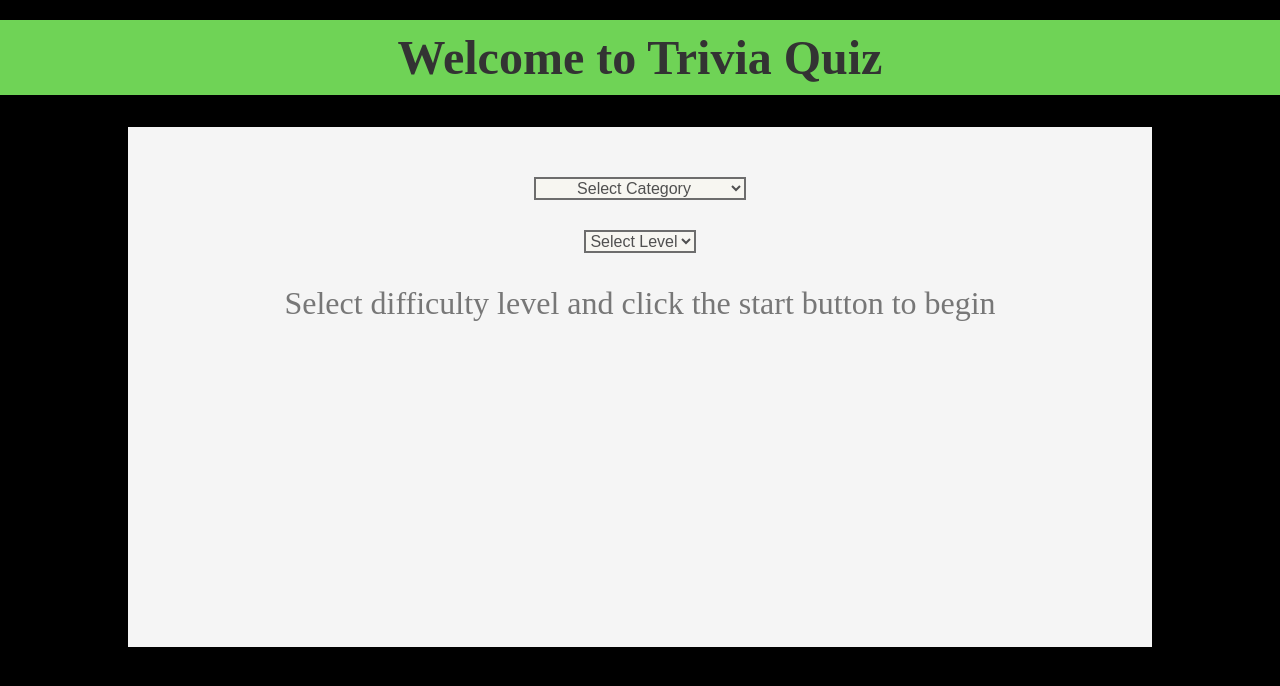
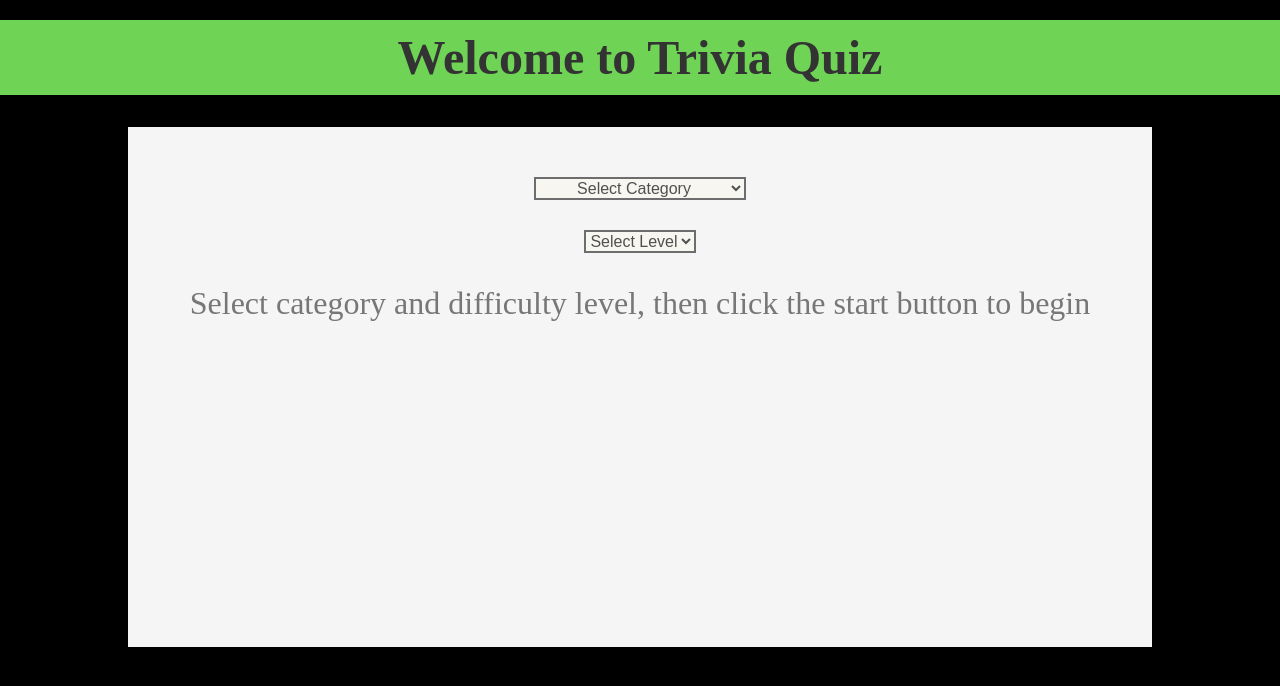
Before and after one commit to paulcullen79/quizApp, a plain HTML site: page index.html in a window 1280 px wide. Drawn offline with Linux system fonts and the light colour scheme.

Commit message:
welcome message changed

```diff
--- a/index.html
+++ b/index.html
@@ -48,7 +48,7 @@
       </div>
 
       <p id="count"></p>
-      <p id='question'>Select difficulty level and click the start button to begin</p>
+      <p id='question'>Select category and difficulty level, then click the start button to begin</p>
       <p id="feedback"></p>
       <p id="finalScore"></p>
         <div id="answerContainer">
```
